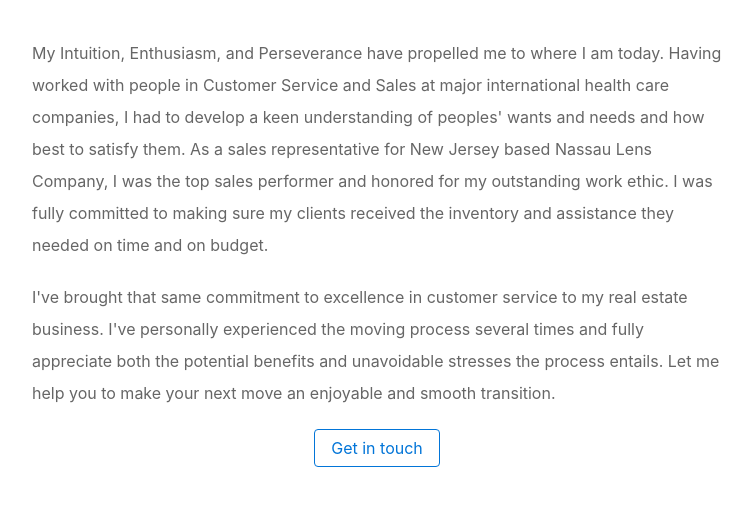
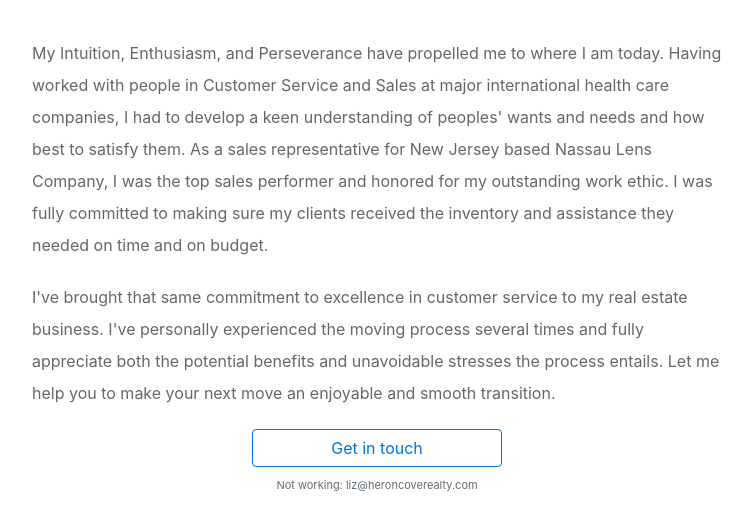
Before and after one commit to HeronCoveRealty/heroncoverealty.github.io, a website: page index.html in a window 1280 px wide. Shown: the part 382-912 px from the top of the page, without its empty margins (263-1016 px from the left). Drawn offline with Linux system fonts and the light colour scheme.

Commit message:
Title & email

```diff
--- a/index.html
+++ b/index.html
@@ -7,7 +7,7 @@
     <meta name="author" content="">
     <link rel="icon" href="../../favicon.ico">
 
-    <title>Sticky Footer Template for Bootstrap</title>
+    <title>Heron Cove Realty</title>
 
     <!-- Bootstrap core CSS -->
     <link href="bower_components/bootstrap/dist/css/bootstrap.min.css" rel="stylesheet">
@@ -53,6 +53,7 @@
 
         <div id="contact">
             <a href="mailto:liz@heroncoverealty.com" class="btn btn-outline-primary">Get in touch</a>
+            <p class="text-muted">Not working: liz@heroncoverealty.com</p>
         </div>
     </div>
 
--- a/styleguide.css
+++ b/styleguide.css
@@ -49,3 +49,12 @@ img {
     margin: 0 auto;
     text-align: center;
 }
+
+#contact a {
+    width: 250px;
+    margin-bottom: 10px;
+}
+
+#contact p {
+    font-size: 11px;
+}
```
